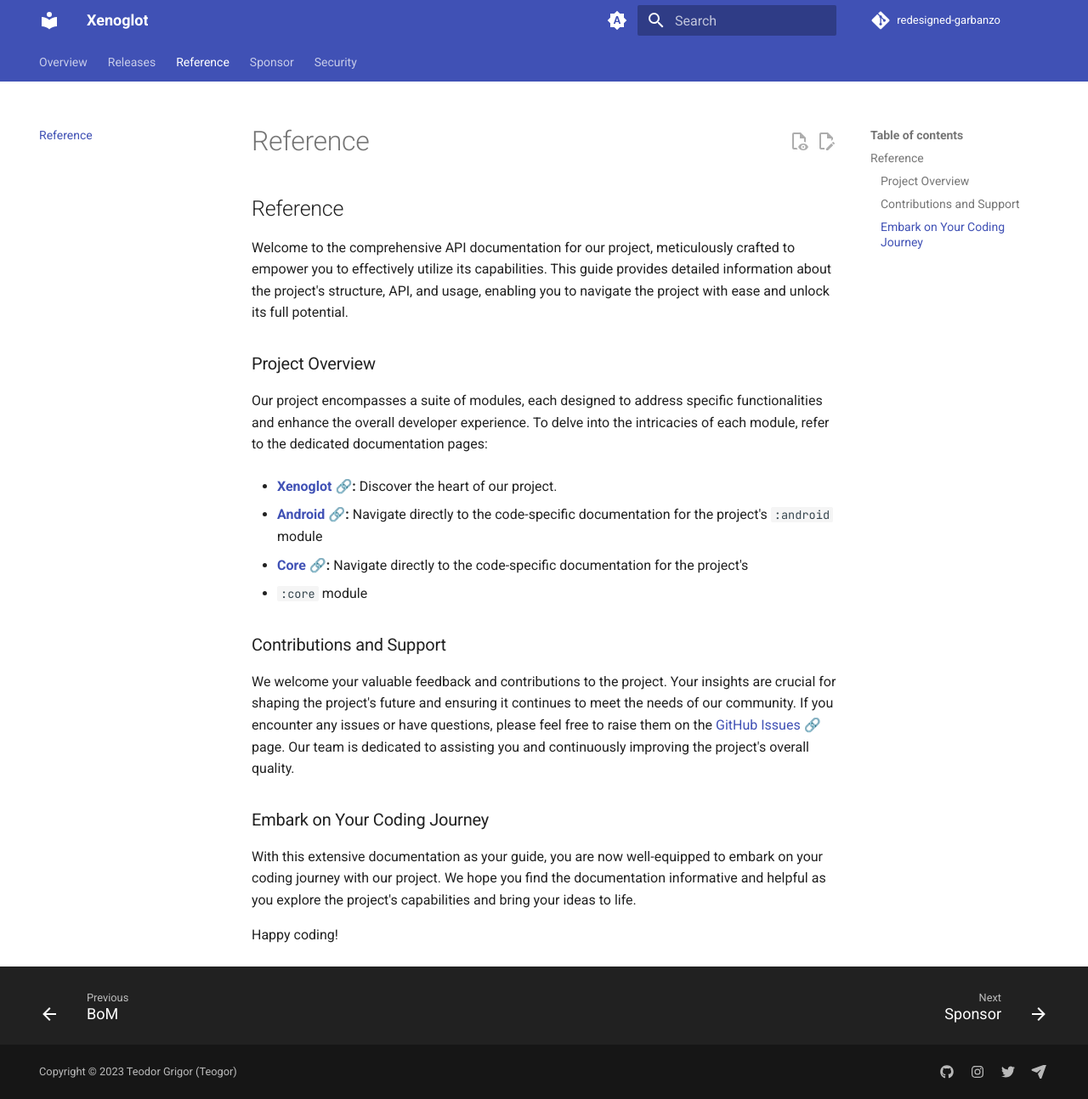
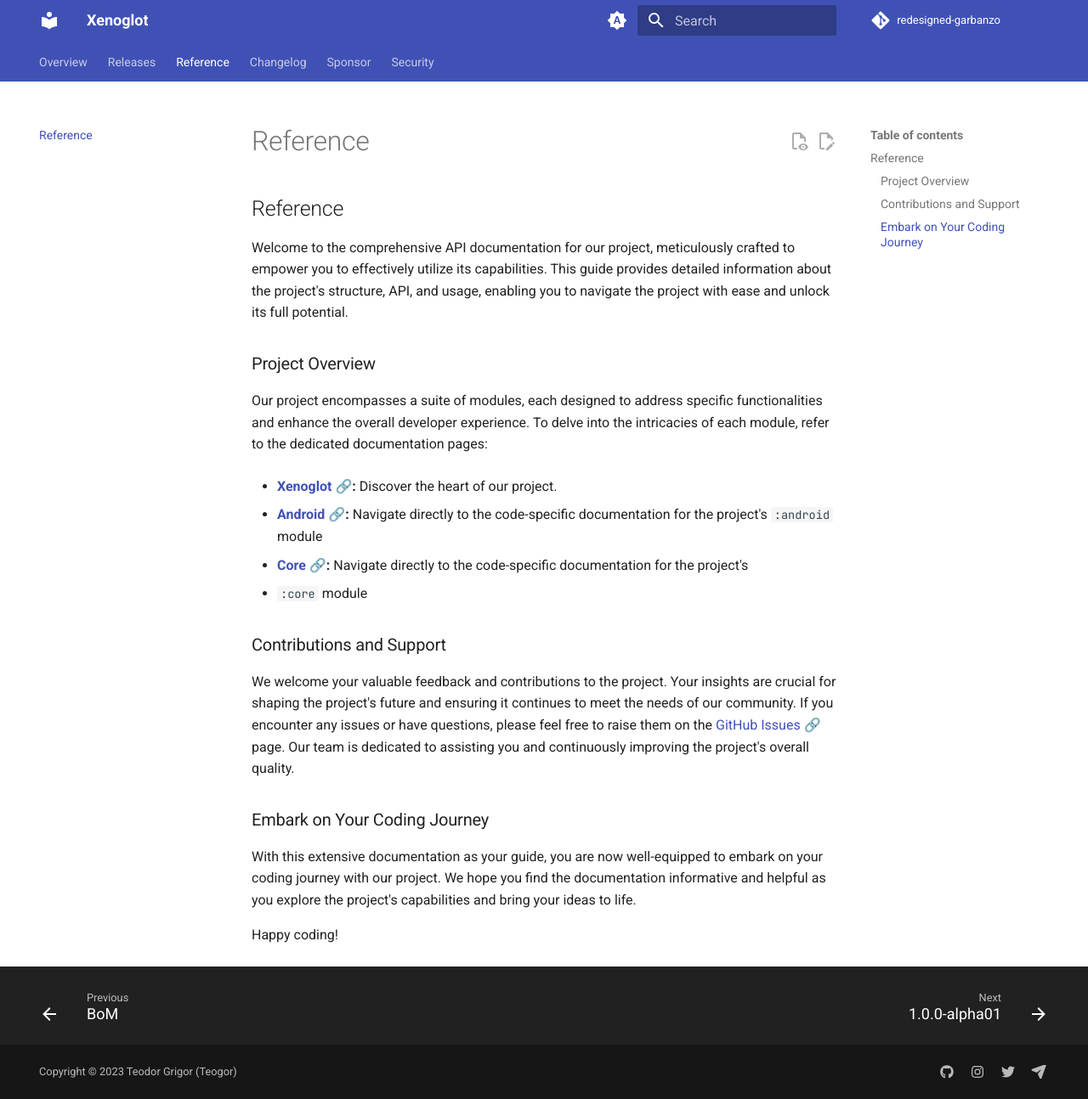
Before and after one commit to teogor/redesigned-garbanzo, an MkDocs documentation site: the page built from docs/reference.md, in a window 1280 px wide and 1294 px high. Shown: the whole window at 85% size. Built offline with MkDocs 1.6.1 and Material for MkDocs 9.7.7, drawn with Linux system fonts in a browser that asks for light colours; comment, search, counter and statistics services are not loaded; some of the changed lines change nothing that is shown.

Commit message:
Update mkdocs.yml

```diff
--- a/mkdocs.yml
+++ b/mkdocs.yml
@@ -19,12 +19,12 @@
   - Overview: index.md
   - Releases:
     - releases.md
-    - Implementation:
-      - releases/implementation.md
-      - 1.0.0-alpha01: releases/changelog/1.0.0-alpha01.md
+    - Implementation: releases/implementation.md
     - Mapping: mapping.md
     - BoM: bom/versions.md
   - Reference: reference.md
+  - Changelog:
+    - 1.0.0-alpha01: releases/changelog/1.0.0-alpha01.md
   - Sponsor: sponsor.md
   - Security: security.md
 
```
